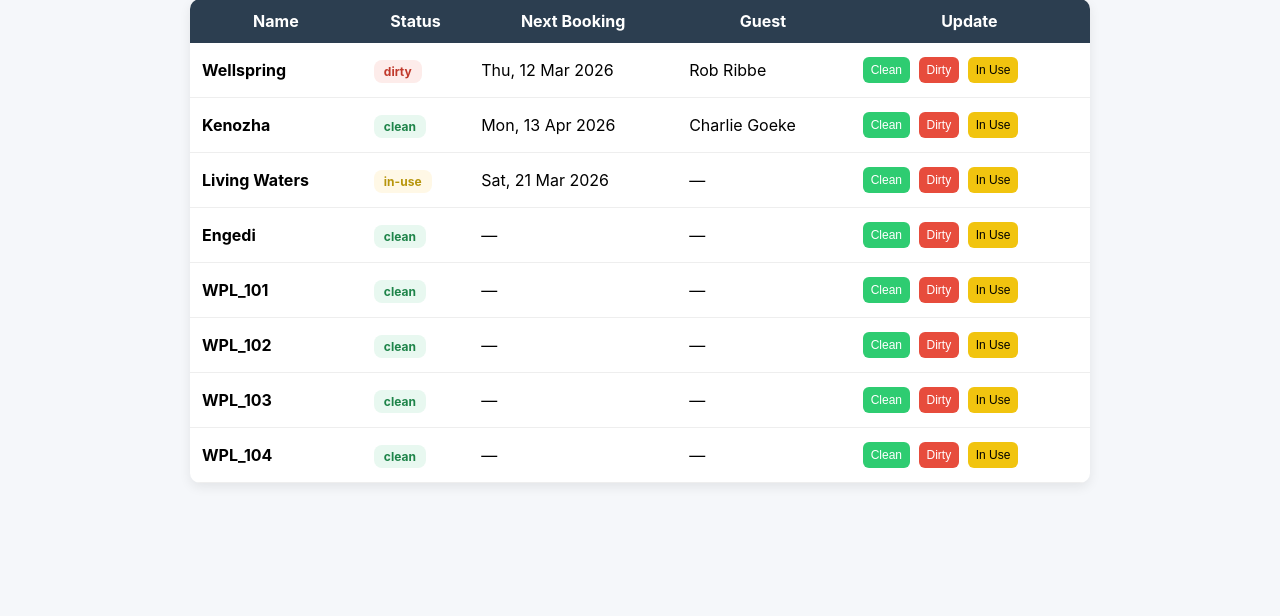
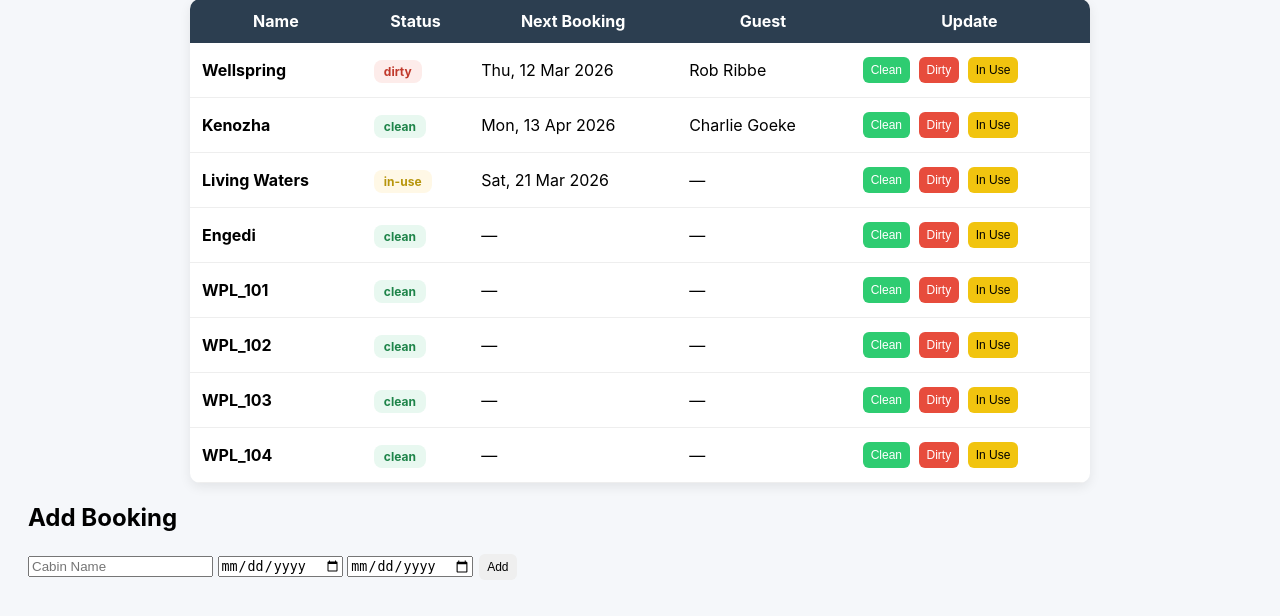
Before and after one commit to MarinoLizzy/HoneyRock, a FastAPI app: page / in a window 1280 px wide. Shown: the part 126-742 px from the top of the page. Run offline with FastAPI, Linux system fonts and the light colour scheme; data comes from the database, SQL or seed files in the repository.

Commit message:
to add a booking

```diff
--- a/main.py
+++ b/main.py
@@ -86,6 +86,29 @@ def update_status(cabin_name: str = Body(...), status: str = Body(...)):
 
     return {"message": "updated"}
 
+@app.post("/add_booking")
+def add_booking(
+    cabin_name: str = Body(...),
+    guest_name: str = Body(...),
+    start_date: str = Body(...),
+    end_date: str = Body(...)
+):
+
+    db = SessionLocal()
+
+    booking = Booking(
+        CabinName=cabin_name,
+        Guest=guest_name,
+        StartDate=date.fromisoformat(start_date),
+        EndDate=date.fromisoformat(end_date)
+    )
+
+    db.add(booking)
+    db.commit()
+    db.close()
+
+    return {"message": "booking added"}
+
 
 # templates = Jinja2Templates(directory="templates")
 
--- a/templates/index.html
+++ b/templates/index.html
@@ -140,5 +140,32 @@ async function updateStatus(cabinName, status) {
 
 </script>
 
+<h2>Add Booking</h2>
+
+<input id="cabin" placeholder="Cabin Name">
+<input id="start" type="date">
+<input id="end" type="date">
+
+<button onclick="addBooking()">Add</button>
+
+<script>
+async function addBooking() {
+
+    await fetch("/add_booking", {
+        method: "POST",
+        headers: {
+            "Content-Type": "application/json"
+        },
+        body: JSON.stringify({
+            cabin_name: document.getElementById("cabin").value,
+            start_date: document.getElementById("start").value,
+            end_date: document.getElementById("end").value
+        })
+    });
+
+    location.reload();  // refresh to see changes
+}
+</script>
+
 </body>
 </html>
```
